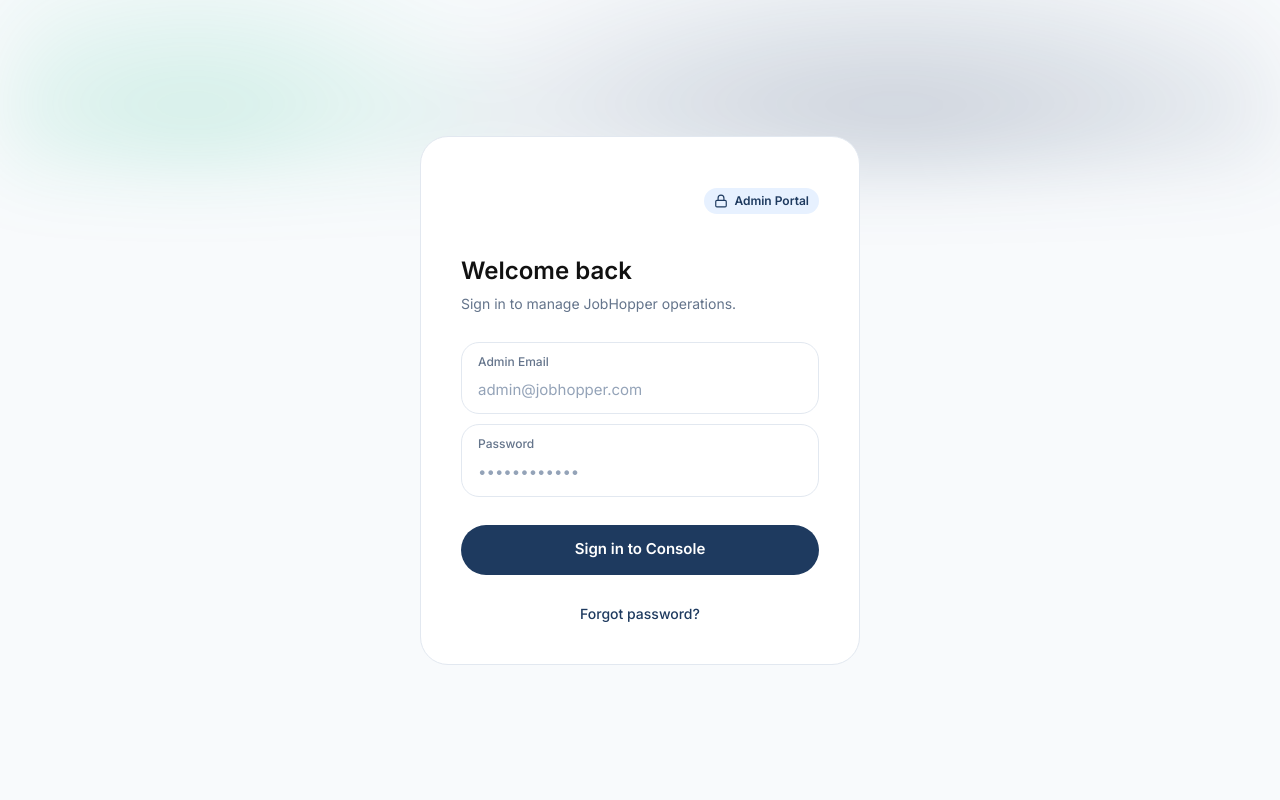
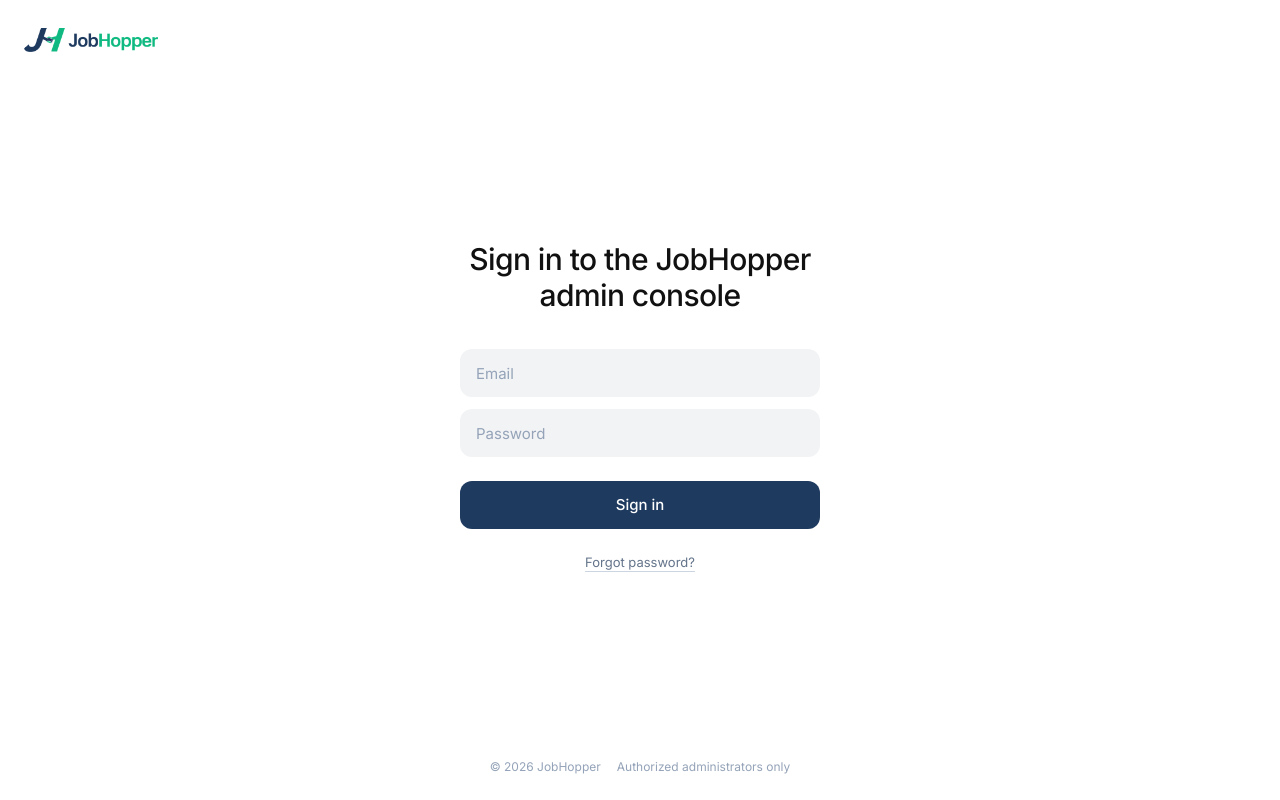
Before and after one commit to App-Stop/jobhopper-admin, a React (Vite) app: page / in a window 1280 px wide. Built offline with nearby package versions, Linux system fonts and the light colour scheme; no server answers.

Commit message:
login page revamped

```diff
--- a/src/pages/AdminLogin.jsx
+++ b/src/pages/AdminLogin.jsx
@@ -1,5 +1,4 @@
 import { useState } from 'react'
-import { Lock } from 'lucide-react'
 import logo from '../assets/logo.png'
 import {
   PASSWORD_HINT,
@@ -12,16 +11,17 @@ import {
 
 // Steps: 'login' → (forgot) 'email' → 'code' → 'reset' → back to 'login'.
 const HEADINGS = {
-  login: ['Welcome back', 'Sign in to manage JobHopper operations.'],
+  login: ['Sign in to the JobHopper admin console', ''],
   email: ['Reset your password', "Enter your admin email and we'll send you a 5-digit code."],
   code: ['Check your email', 'Enter the 5-digit code we sent. It expires after 10 minutes.'],
   reset: ['Choose a new password', 'You’ll be signed out of every device and can sign in with the new password.'],
 }
 
+// Flat style: the placeholder is the visible label; the real label stays for screen readers.
 const Field = ({ label, ...input }) => (
-  <label className="modal-field">
-    <span className="modal-field-label">{label}</span>
-    <input className="modal-field-input" required {...input} />
+  <label className="block">
+    <span className="sr-only">{label}</span>
+    <input className="admin-login-input" placeholder={label} required {...input} />
   </label>
 )
 
@@ -92,7 +92,7 @@ const AdminLogin = ({ onLogin }) => {
 
   const [title, hint] = HEADINGS[step]
   const submitLabel = {
-    login: loading ? 'Signing in…' : 'Sign in to Console',
+    login: loading ? 'Signing in…' : 'Sign in',
     email: loading ? 'Sending…' : 'Send reset code',
     code: loading ? 'Checking…' : 'Verify code',
     reset: loading ? 'Saving…' : 'Set new password',
@@ -100,29 +100,21 @@ const AdminLogin = ({ onLogin }) => {
 
   return (
     <main className="admin-login">
-      <span className="admin-login-glow" aria-hidden="true" />
+      <header className="admin-login-top">
+        <img src={logo} alt="JobHopper" className="admin-logo" />
+      </header>
 
-      <form className="admin-login-card" onSubmit={submit}>
-        <div className="admin-login-head">
-          <img src={logo} alt="JobHopper" className="admin-logo" />
-          <span className="admin-badge">
-            <Lock strokeWidth={2} />
-            Admin Portal
-          </span>
-        </div>
+      <div className="admin-login-body">
+        <form className="admin-login-form" onSubmit={submit}>
+          <h1 className="admin-login-title">{title}</h1>
+          {hint && <p className="admin-login-hint">{hint}</p>}
 
-        <div className="modal-heading">
-          <h1 className="modal-title">{title}</h1>
-          <p className="modal-hint">{hint}</p>
-        </div>
-
-        <div className="modal-fields">
+          <div className="admin-login-fields">
             {(step === 'login' || step === 'email') && (
               <Field
-              label="Admin Email"
+                label="Email"
                 type="email"
                 autoComplete="username"
-              placeholder="admin@jobhopper.com"
                 value={email}
                 onChange={(e) => setEmail(e.target.value)}
               />
@@ -133,7 +125,6 @@ const AdminLogin = ({ onLogin }) => {
                 label="Password"
                 type="password"
                 autoComplete="current-password"
-              placeholder="••••••••••••"
                 value={password}
                 onChange={(e) => setPassword(e.target.value)}
               />
@@ -141,12 +132,11 @@ const AdminLogin = ({ onLogin }) => {
 
             {step === 'code' && (
               <Field
-              label={`Code sent to ${email}`}
+                label={`5-digit code sent to ${email}`}
                 inputMode="numeric"
                 autoComplete="one-time-code"
                 pattern="\d{5}"
                 maxLength={5}
-              placeholder="12345"
                 title="The 5-digit code from the email"
                 value={code}
                 onChange={(e) => setCode(e.target.value.replace(/\D/g, ''))}
@@ -171,28 +161,31 @@ const AdminLogin = ({ onLogin }) => {
                   value={confirmPassword}
                   onChange={(e) => setConfirmPassword(e.target.value)}
                 />
-              <p className="modal-hint">{PASSWORD_HINT}</p>
+                <p className="px-1 text-[13px] leading-normal text-muted">{PASSWORD_HINT}</p>
               </>
             )}
 
-          {notice && !error && <p className="modal-hint text-emerald-700" role="status">{notice}</p>}
-          {error && <p className="modal-error" role="alert">{error}</p>}
+            {notice && !error && (
+              <p className="admin-login-note bg-accent-light text-emerald-700" role="status">{notice}</p>
+            )}
+            {error && <p className="admin-login-note bg-rose-50 text-rose-600" role="alert">{error}</p>}
           </div>
 
-        <button type="submit" className="modal-btn modal-btn-primary" disabled={loading}>
+          <button type="submit" className="admin-login-submit" disabled={loading}>
             {submitLabel}
           </button>
 
+          <div className="admin-login-links">
             {step === 'login' ? (
-          <button type="button" className="admin-link self-center" onClick={() => { setNotice(''); goTo('email') }}>
+              <button type="button" className="admin-login-link" onClick={() => { setNotice(''); goTo('email') }}>
                 Forgot password?
               </button>
             ) : (
-          <div className="flex items-center justify-center gap-4">
+              <>
                 {step === 'code' && (
                   <button
                     type="button"
-                className="admin-link"
+                    className="admin-login-link"
                     disabled={loading}
                     onClick={() =>
                       run(async () => {
@@ -201,15 +194,22 @@ const AdminLogin = ({ onLogin }) => {
                       })
                     }
                   >
-                Resend code
+                    Didn’t get it? Resend code
                   </button>
                 )}
-            <button type="button" className="admin-link" onClick={() => { setNotice(''); goTo('login') }}>
+                <button type="button" className="admin-login-link" onClick={() => { setNotice(''); goTo('login') }}>
                   Back to sign in
                 </button>
+              </>
+            )}
           </div>
-        )}
         </form>
+      </div>
+
+      <footer className="admin-login-foot">
+        <span>© {new Date().getFullYear()} JobHopper</span>
+        <span>Authorized administrators only</span>
+      </footer>
     </main>
   )
 }
--- a/src/pages/admin.css
+++ b/src/pages/admin.css
@@ -5,32 +5,71 @@
 
 /* ---------- Admin: login ---------- */
 
+/* Flat style: filled fields and buttons, no borders or shadows. */
 .admin-login {
-  @apply relative flex items-center justify-center min-h-screen px-4 py-10 overflow-hidden bg-surface text-dark-900;
+  @apply flex flex-col min-h-screen px-4 sm:px-6 bg-white text-dark-900;
 }
 
-/* JobHopper navy/green subtle atmospheric glow */
-.admin-login-glow {
-  @apply absolute -top-40 left-0 w-full h-80 pointer-events-none
-         bg-[radial-gradient(60%_100%_at_70%_100%,rgba(30,58,95,0.25),transparent_70%),radial-gradient(40%_100%_at_15%_100%,rgba(16,185,129,0.20),transparent_70%)]
-         blur-2xl;
+.admin-login-top {
+  @apply flex items-center h-16 sm:h-20;
 }
 
-.admin-login-card {
-  @apply relative flex flex-col gap-[28px] w-full max-w-[440px] p-6 sm:p-10 bg-white rounded-[28px]
-         border border-line;
+.admin-login-top .admin-logo {
+  @apply h-6;
 }
 
-.admin-login-head {
-  @apply flex items-center justify-between;
+.admin-login-body {
+  @apply flex flex-1 items-center justify-center py-10;
+}
+
+.admin-login-form {
+  @apply flex flex-col items-stretch w-full max-w-[360px];
+}
+
+.admin-login-title {
+  @apply text-center text-[28px] sm:text-[30px] leading-[1.2] font-medium tracking-[-0.02em] text-dark-900;
+}
+
+.admin-login-hint {
+  @apply mt-3 text-center text-[14px] leading-normal text-muted;
+}
+
+.admin-login-fields {
+  @apply flex flex-col gap-3 mt-9;
+}
+
+.admin-login-input {
+  @apply w-full h-12 px-4 rounded-[12px] border-0 bg-[#f2f3f5] text-[15px] text-dark-900 outline-none
+         transition-colors placeholder:text-placeholder hover:bg-[#eceef1]
+         focus:bg-[#eceef1] focus:ring-2 focus:ring-primary/20;
+}
+
+.admin-login-note {
+  @apply px-4 py-3 rounded-[12px] text-[13px] leading-normal;
+}
+
+.admin-login-submit {
+  @apply flex items-center justify-center w-full h-12 mt-6 rounded-[12px] border-0 bg-primary
+         text-[15px] font-medium text-white cursor-pointer transition-colors
+         enabled:hover:bg-primary-dark focus-visible:outline-none focus-visible:ring-2 focus-visible:ring-primary/30
+         focus-visible:ring-offset-2 disabled:opacity-60 disabled:cursor-not-allowed;
+}
+
+.admin-login-links {
+  @apply flex flex-col items-center gap-3 mt-6;
+}
+
+.admin-login-link {
+  @apply p-0 border-0 bg-transparent text-[13px] text-muted underline underline-offset-4
+         decoration-line-strong cursor-pointer transition-colors hover:text-dark-900 disabled:opacity-50;
+}
+
+.admin-login-foot {
+  @apply flex flex-wrap items-center justify-center gap-x-4 gap-y-1 py-6 text-[12px] text-muted-light;
 }
 
 .admin-logo {
   @apply block h-8 w-auto object-contain;
-}
-
-.admin-login-head .admin-logo {
-  @apply box-content px-3 py-2 rounded-[14px] bg-primary brightness-0 invert;
 }
 
 .admin-badge {
```
Also changed, not shown: .claude/settings.json (added). Lines whose indentation alone changed are shown as unchanged.
